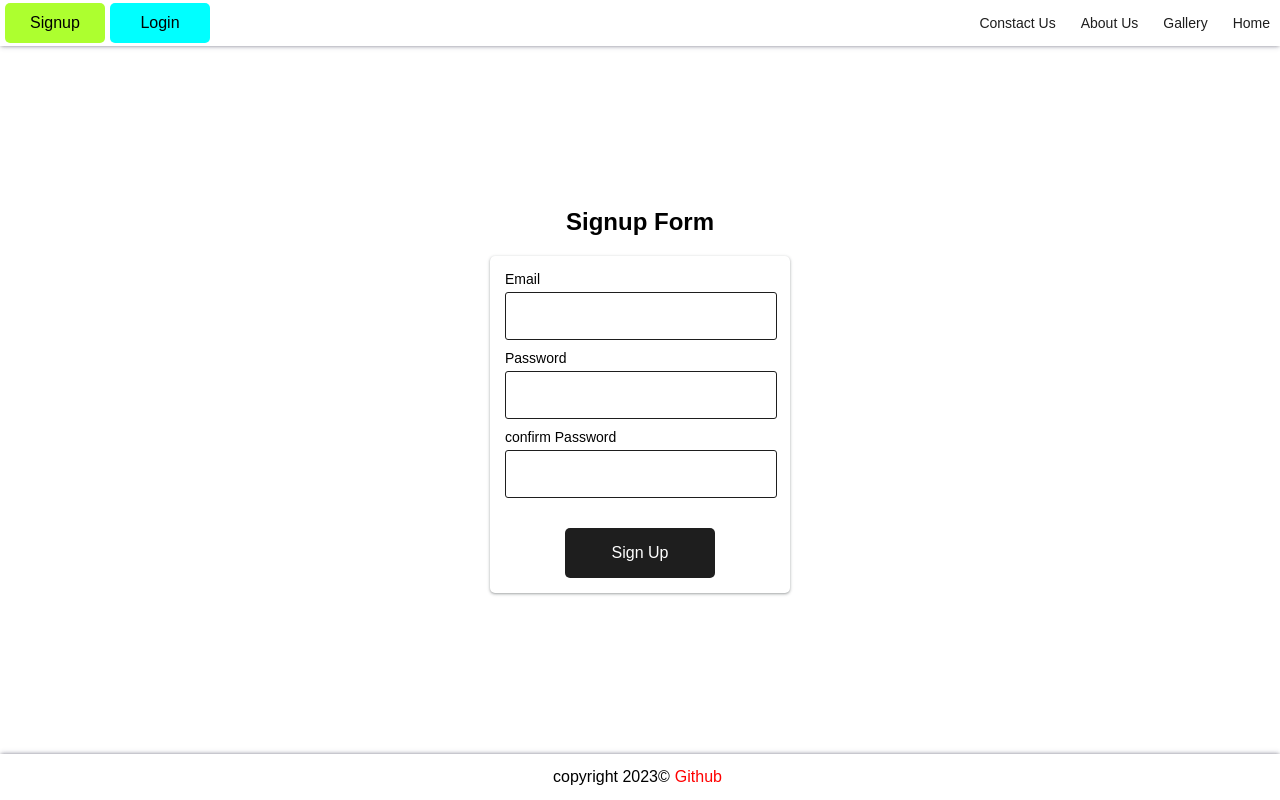
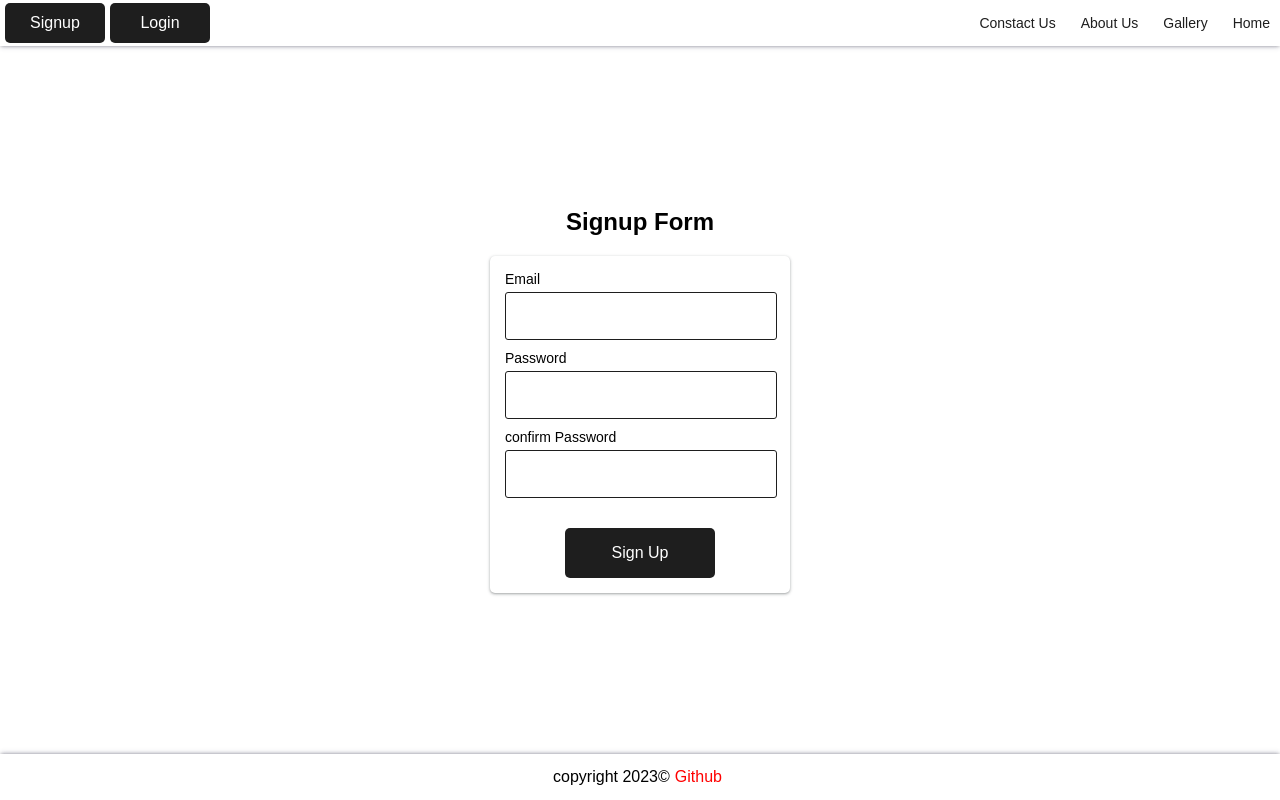
Before and after one commit to hamidazimiazp/Next-Js-Simple-Auth, a Next.js app: page /signup in a window 1280 px wide. Built offline with nearby package versions, Linux system fonts and the light colour scheme.

Commit message:
update header buttons color

```diff
--- a/src/components/elements/Header/Header.js
+++ b/src/components/elements/Header/Header.js
@@ -12,8 +12,6 @@ const Header = () => {
           width={100}
           height={40}
           fontSize={16}
-          bgColor="greenyellow"
-          color="#000"
           href="/signup"
         />
         <Button
@@ -21,8 +19,6 @@ const Header = () => {
           width={100}
           height={40}
           fontSize={16}
-          bgColor="cyan"
-          color="#000"
           href="/login"
         />
       </div>
```
